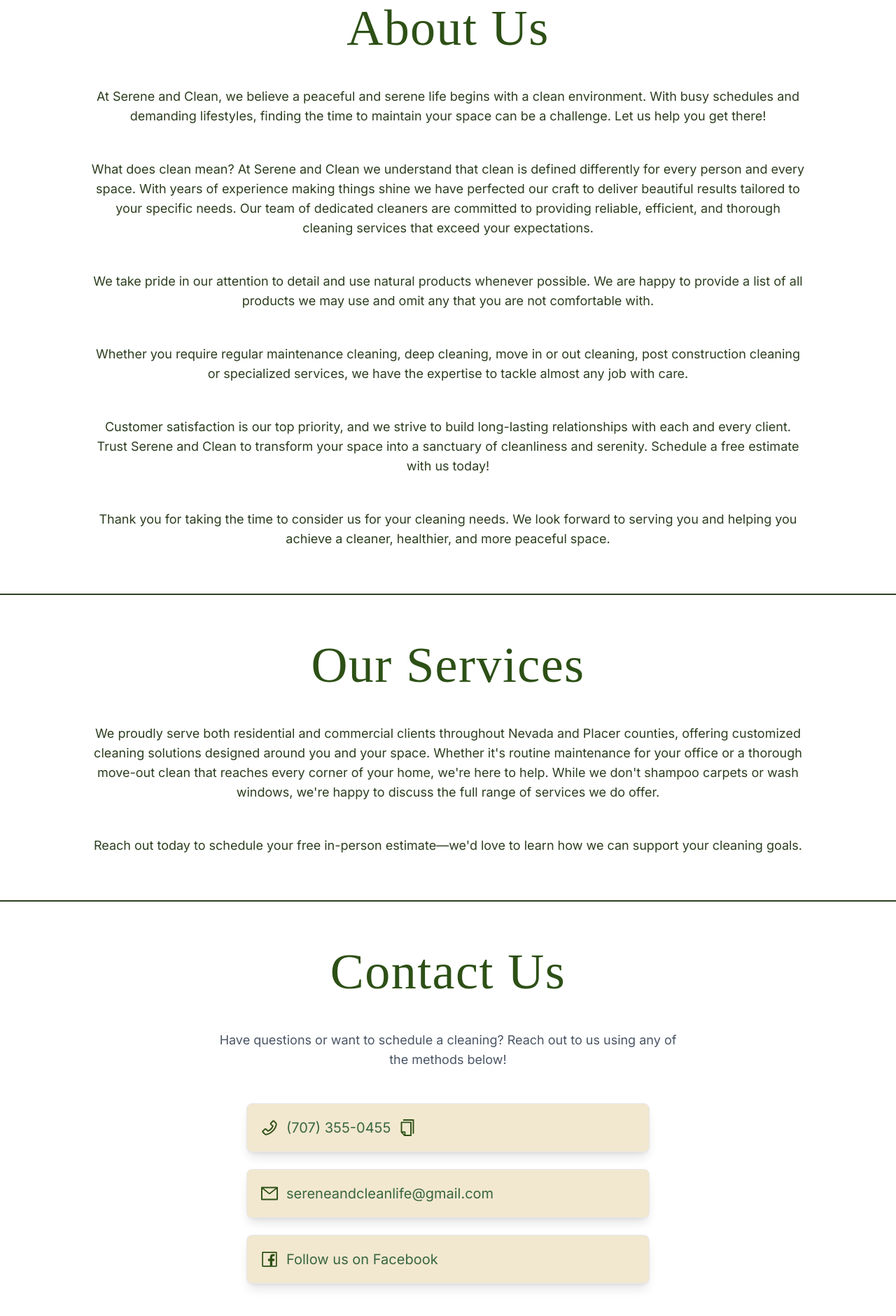
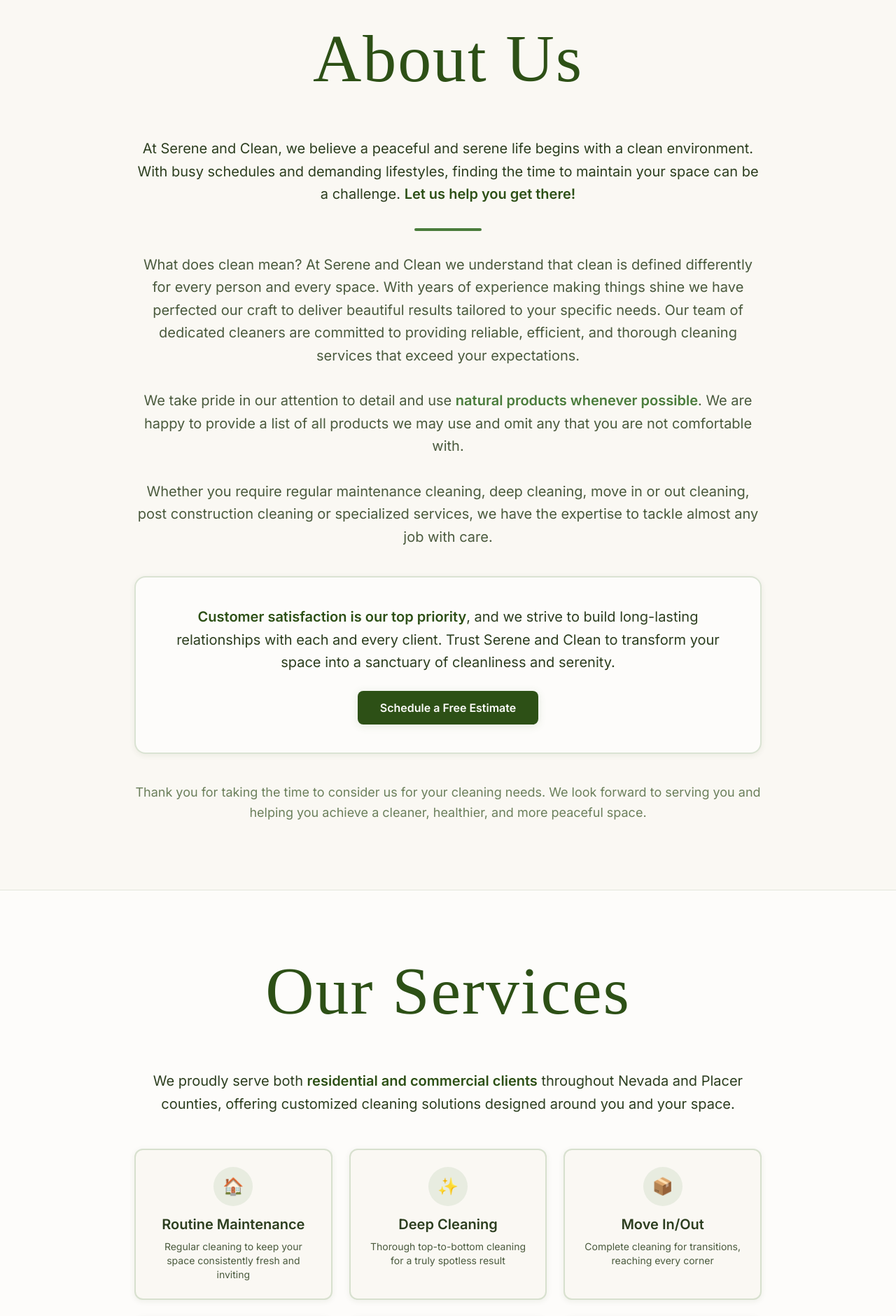
Before and after one commit to TravisAlstrand/serene_and_clean, a React (Vite) app: page / in a window 1280 px wide. Shown: the part 860-2740 px from the top of the page at 70% size. Built offline with nearby package versions, Linux system fonts and the light colour scheme; a web font is replaced by a local one.

Commit message:
styles overhaul

```diff
--- a/src/components/About.jsx
+++ b/src/components/About.jsx
@@ -2,45 +2,76 @@ const About = () => {
   return (
     <section
       id="about"
-      className="w-full scroll-mt-20 border-b-2 bg-white text-center"
+      className="border-sage-light/20 bg-cream w-full scroll-mt-20 border-b"
     >
-      <div className="container mx-auto flex flex-col items-center px-4 py-16">
-        <h2 className="mb-12 text-7xl font-bold text-[#386641]">About Us</h2>
-        <p className="max-w-5xl text-lg">
-          At Serene and Clean, we believe a peaceful and serene life begins with
-          a clean environment. With busy schedules and demanding lifestyles,
-          finding the time to maintain your space can be a challenge. Let us
-          help you get there!
+      <div className="container mx-auto flex flex-col items-center px-4 py-20 md:py-24">
+        <h2 className="text-forest mb-16 text-7xl font-bold md:text-8xl">
+          About Us
+        </h2>
+
+        <div className="max-w-4xl space-y-8 text-center">
+          <p className="text-text-primary text-lg leading-relaxed md:text-xl">
+            At Serene and Clean, we believe a peaceful and serene life begins
+            with a clean environment. With busy schedules and demanding
+            lifestyles, finding the time to maintain your space can be a
+            challenge.{" "}
+            <span className="text-forest font-semibold">
+              Let us help you get there!
+            </span>
           </p>
-        <p className="mt-12 max-w-5xl text-lg">
-          What does clean mean? At Serene and Clean we understand that clean is
-          defined differently for every person and every space. With years of
-          experience making things shine we have perfected our craft to deliver
-          beautiful results tailored to your specific needs. Our team of
-          dedicated cleaners are committed to providing reliable, efficient, and
-          thorough cleaning services that exceed your expectations.
+
+          <div className="my-8 flex justify-center">
+            <div className="bg-moss h-1 w-24 rounded-full"></div>
+          </div>
+
+          <p className="text-text-secondary text-lg leading-relaxed md:text-xl">
+            What does clean mean? At Serene and Clean we understand that clean
+            is defined differently for every person and every space. With years
+            of experience making things shine we have perfected our craft to
+            deliver beautiful results tailored to your specific needs. Our team
+            of dedicated cleaners are committed to providing reliable,
+            efficient, and thorough cleaning services that exceed your
+            expectations.
           </p>
-        <p className="mt-12 max-w-5xl text-lg">
-          We take pride in our attention to detail and use natural products
-          whenever possible. We are happy to provide a list of all products we
-          may use and omit any that you are not comfortable with.
+
+          <p className="text-text-secondary text-lg leading-relaxed md:text-xl">
+            We take pride in our attention to detail and use{" "}
+            <span className="text-moss font-semibold">
+              natural products whenever possible
+            </span>
+            . We are happy to provide a list of all products we may use and omit
+            any that you are not comfortable with.
           </p>
-        <p className="mt-12 max-w-5xl text-lg">
-          Whether you require regular maintenance cleaning, deep cleaning, move
-          in or out cleaning, post construction cleaning or specialized
+
+          <p className="text-text-secondary text-lg leading-relaxed md:text-xl">
+            Whether you require regular maintenance cleaning, deep cleaning,
+            move in or out cleaning, post construction cleaning or specialized
             services, we have the expertise to tackle almost any job with care.
           </p>
-        <p className="mt-12 max-w-5xl text-lg">
-          Customer satisfaction is our top priority, and we strive to build
-          long-lasting relationships with each and every client. Trust Serene
-          and Clean to transform your space into a sanctuary of cleanliness and
-          serenity. Schedule a free estimate with us today!
+
+          <div className="border-moss/20 bg-warm-white shadow-soft my-10 rounded-2xl border-2 p-8 md:p-10">
+            <p className="text-text-primary text-lg leading-relaxed md:text-xl">
+              <span className="text-forest font-semibold">
+                Customer satisfaction is our top priority
+              </span>
+              , and we strive to build long-lasting relationships with each and
+              every client. Trust Serene and Clean to transform your space into
+              a sanctuary of cleanliness and serenity.
             </p>
-        <p className="mt-12 max-w-5xl text-lg">
-          Thank you for taking the time to consider us for your cleaning needs.
-          We look forward to serving you and helping you achieve a cleaner,
-          healthier, and more peaceful space.
+            <a
+              href="#contact"
+              className="bg-forest text-warm-white shadow-natural hover:bg-forest-light focus:ring-moss mt-6 inline-block rounded-lg px-8 py-3 font-semibold transition-all duration-300 hover:scale-105 hover:shadow-[0_4px_20px_rgba(74,124,59,0.3)] focus:ring-2 focus:ring-offset-2 focus:outline-none"
+            >
+              Schedule a Free Estimate
+            </a>
+          </div>
+
+          <p className="text-text-muted text-base leading-relaxed md:text-lg">
+            Thank you for taking the time to consider us for your cleaning
+            needs. We look forward to serving you and helping you achieve a
+            cleaner, healthier, and more peaceful space.
           </p>
+        </div>
       </div>
     </section>
   );
--- a/src/components/Contact.jsx
+++ b/src/components/Contact.jsx
@@ -23,14 +23,14 @@ const Contact = () => {
   return (
     <section
       id="contact"
-      className="w-full scroll-mt-20 border-b-2 bg-white"
+      className="border-sage-light/20 bg-warm-white w-full scroll-mt-20 border-b"
       aria-label="Contact Information"
     >
-      <div className="container mx-auto flex h-full flex-col items-center px-4 py-16">
-        <h2 className="mb-12 text-center text-7xl font-bold text-[#386641]">
+      <div className="container mx-auto flex h-full flex-col items-center px-4 py-20 md:py-24">
+        <h2 className="text-forest mb-16 text-center text-7xl font-bold md:text-8xl">
           Contact Us
         </h2>
-        <p className="mx-auto mb-12 max-w-2xl text-center text-lg text-gray-600">
+        <p className="text-text-secondary mx-auto mb-12 max-w-2xl text-center text-lg leading-relaxed md:text-xl">
           Have questions or want to schedule a cleaning? Reach out to us using
           any of the methods below!
         </p>
@@ -38,48 +38,66 @@ const Contact = () => {
           {/* Mobile: Tel Link */}
           <a
             href="tel:+7073550455"
-            className="flex items-center space-x-3 rounded-lg border border-gray-200 bg-[#f2e8cf] p-5 text-xl shadow-lg transition-shadow duration-300 hover:text-gray-700 hover:shadow-xl lg:hidden"
+            className="border-moss/20 bg-cream shadow-soft hover:border-moss/40 hover:bg-cream-dark hover:shadow-natural flex items-center space-x-3 rounded-lg border-2 p-6 text-xl transition-all duration-300 lg:hidden"
             aria-label="Call us at (707) 355-0455"
           >
-            <PhoneOutlined className="text-2xl" aria-hidden="true" />
-            <span className="text-[#386641]">(707) 355-0455</span>
+            <PhoneOutlined
+              className="text-forest text-2xl"
+              aria-hidden="true"
+            />
+            <span className="text-forest font-medium">(707) 355-0455</span>
           </a>
 
           {/* Desktop: Copy to Clipboard */}
           <button
             onClick={handleCopy}
-            className="hidden w-full cursor-pointer items-center space-x-3 rounded-lg border border-gray-200 bg-[#f2e8cf] p-5 text-xl shadow-lg transition-shadow duration-300 hover:text-gray-700 hover:shadow-xl lg:flex"
+            className="border-moss/20 bg-cream shadow-soft hover:border-moss/40 hover:bg-cream-dark hover:shadow-natural hidden w-full cursor-pointer items-center justify-between rounded-lg border-2 p-6 text-xl transition-all duration-300 lg:flex"
             aria-label="Copy phone number to clipboard"
           >
-            <PhoneOutlined className="text-2xl" aria-hidden="true" />
-            <span className="text-[#386641]">(707) 355-0455</span>
+            <div className="flex items-center space-x-3">
+              <PhoneOutlined
+                className="text-forest text-2xl"
+                aria-hidden="true"
+              />
+              <span className="text-forest font-medium">(707) 355-0455</span>
+            </div>
             {copied ? (
-              <>
-                <span className="text-green-600">Copied!</span>
-                <CheckOutlined className="text-green-600" aria-hidden="true" />
-              </>
+              <div className="flex items-center space-x-2">
+                <span className="text-moss font-semibold">Copied!</span>
+                <CheckOutlined className="text-moss" aria-hidden="true" />
+              </div>
             ) : (
-              <CopyOutlined className="text-2xl" aria-hidden="true" />
+              <CopyOutlined
+                className="text-sage hover:text-moss text-xl transition-colors"
+                aria-hidden="true"
+              />
             )}
           </button>
 
           <a
             href="mailto:sereneandcleanlife@gmail.com"
-            className="flex items-center space-x-3 rounded-lg border border-gray-200 bg-[#f2e8cf] p-5 text-xl shadow-lg transition-shadow duration-300 hover:text-gray-700 hover:shadow-xl"
+            className="border-moss/20 bg-cream shadow-soft hover:border-moss/40 hover:bg-cream-dark hover:shadow-natural flex items-center space-x-3 rounded-lg border-2 p-6 text-xl transition-all duration-300"
             aria-label="Email us at sereneandcleanlife@gmail.com"
           >
-            <MailOutlined className="text-2xl" aria-hidden="true" />
-            <span className="text-[#386641]">sereneandcleanlife@gmail.com</span>
+            <MailOutlined className="text-forest text-2xl" aria-hidden="true" />
+            <span className="text-forest font-medium break-all">
+              sereneandcleanlife@gmail.com
+            </span>
           </a>
           <a
             href="https://www.facebook.com/sereneandcleanlife"
             target="_blank"
             rel="noopener noreferrer"
-            className="flex items-center space-x-3 rounded-lg border border-gray-200 bg-[#f2e8cf] p-5 text-xl shadow-lg transition-shadow duration-300 hover:text-gray-700 hover:shadow-xl"
+            className="border-moss/20 bg-cream shadow-soft hover:border-moss/40 hover:bg-cream-dark hover:shadow-natural flex items-center space-x-3 rounded-lg border-2 p-6 text-xl transition-all duration-300"
             aria-label="Visit our Facebook page (opens in new tab)"
           >
-            <FacebookOutlined className="text-2xl" aria-hidden="true" />
-            <span className="text-[#386641]">Follow us on Facebook</span>
+            <FacebookOutlined
+              className="text-forest text-2xl"
+              aria-hidden="true"
+            />
+            <span className="text-forest font-medium">
+              Follow us on Facebook
+            </span>
           </a>
         </div>
       </div>
--- a/src/components/Services.jsx
+++ b/src/components/Services.jsx
@@ -2,26 +2,135 @@ const Services = () => {
   return (
     <section
       id="services"
-      className="w-full scroll-mt-20 border-b-2 bg-white"
+      className="border-sage-light/20 bg-warm-white w-full scroll-mt-20 border-b"
       aria-label="Services Information"
     >
-      <div className="container mx-auto flex flex-col items-center px-4 py-16 text-center">
-        <h2 className="mb-12 text-7xl font-bold text-[#386641]">
+      <div className="container mx-auto flex flex-col items-center px-4 py-20 text-center md:py-24">
+        <h2 className="text-forest mb-16 text-7xl font-bold md:text-8xl">
           Our Services
         </h2>
-        <p className="max-w-5xl text-lg">
-          We proudly serve both residential and commercial clients throughout
-          Nevada and Placer counties, offering customized cleaning solutions
-          designed around you and your space. Whether it's routine maintenance
-          for your office or a thorough move-out clean that reaches every corner
-          of your home, we're here to help. While we don't shampoo carpets or
-          wash windows, we're happy to discuss the full range of services we do
-          offer.
-        </p>
-        <p className="mt-12 max-w-5xl text-lg">
-          Reach out today to schedule your free in-person estimate—we'd love to
-          learn how we can support your cleaning goals.
-        </p>
+
+        <div className="max-w-4xl space-y-8">
+          <p className="text-text-primary text-lg leading-relaxed md:text-xl">
+            We proudly serve both{" "}
+            <span className="text-forest font-semibold">
+              residential and commercial clients
+            </span>{" "}
+            throughout Nevada and Placer counties, offering customized cleaning
+            solutions designed around you and your space.
+          </p>
+
+          {/* Service Types Grid */}
+          <div className="my-12 grid gap-6 sm:grid-cols-2 lg:grid-cols-3">
+            <div className="group border-moss/20 bg-cream shadow-soft hover:border-moss/40 hover:shadow-natural rounded-xl border-2 p-6 transition-all duration-300 hover:-translate-y-1">
+              <div className="mb-3 flex justify-center">
+                <div className="bg-moss/10 group-hover:bg-moss/20 flex h-14 w-14 items-center justify-center rounded-full text-2xl transition-colors duration-300">
+                  🏠
+                </div>
+              </div>
+              <h3 className="text-forest mb-2 text-xl font-semibold">
+                Routine Maintenance
+              </h3>
+              <p className="text-text-secondary text-sm">
+                Regular cleaning to keep your space consistently fresh and
+                inviting
+              </p>
+            </div>
+
+            <div className="group border-moss/20 bg-cream shadow-soft hover:border-moss/40 hover:shadow-natural rounded-xl border-2 p-6 transition-all duration-300 hover:-translate-y-1">
+              <div className="mb-3 flex justify-center">
+                <div className="bg-moss/10 group-hover:bg-moss/20 flex h-14 w-14 items-center justify-center rounded-full text-2xl transition-colors duration-300">
+                  ✨
+                </div>
+              </div>
+              <h3 className="text-forest mb-2 text-xl font-semibold">
+                Deep Cleaning
+              </h3>
+              <p className="text-text-secondary text-sm">
+                Thorough top-to-bottom cleaning for a truly spotless result
+              </p>
+            </div>
+
+            <div className="group border-moss/20 bg-cream shadow-soft hover:border-moss/40 hover:shadow-natural rounded-xl border-2 p-6 transition-all duration-300 hover:-translate-y-1">
+              <div className="mb-3 flex justify-center">
+                <div className="bg-moss/10 group-hover:bg-moss/20 flex h-14 w-14 items-center justify-center rounded-full text-2xl transition-colors duration-300">
+                  📦
+                </div>
+              </div>
+              <h3 className="text-forest mb-2 text-xl font-semibold">
+                Move In/Out
+              </h3>
+              <p className="text-text-secondary text-sm">
+                Complete cleaning for transitions, reaching every corner
+              </p>
+            </div>
+
+            <div className="group border-moss/20 bg-cream shadow-soft hover:border-moss/40 hover:shadow-natural rounded-xl border-2 p-6 transition-all duration-300 hover:-translate-y-1">
+              <div className="mb-3 flex justify-center">
+                <div className="bg-moss/10 group-hover:bg-moss/20 flex h-14 w-14 items-center justify-center rounded-full text-2xl transition-colors duration-300">
+                  🏢
+                </div>
+              </div>
+              <h3 className="text-forest mb-2 text-xl font-semibold">
+                Office Cleaning
+              </h3>
+              <p className="text-text-secondary text-sm">
+                Professional commercial cleaning for productive workspaces
+              </p>
+            </div>
+
+            <div className="group border-moss/20 bg-cream shadow-soft hover:border-moss/40 hover:shadow-natural rounded-xl border-2 p-6 transition-all duration-300 hover:-translate-y-1">
+              <div className="mb-3 flex justify-center">
+                <div className="bg-moss/10 group-hover:bg-moss/20 flex h-14 w-14 items-center justify-center rounded-full text-2xl transition-colors duration-300">
+                  🔨
+                </div>
+              </div>
+              <h3 className="text-forest mb-2 text-xl font-semibold">
+                Post-Construction
+              </h3>
+              <p className="text-text-secondary text-sm">
+                Detailed cleaning after renovations or building projects
+              </p>
+            </div>
+
+            <div className="group border-moss/20 bg-cream shadow-soft hover:border-moss/40 hover:shadow-natural rounded-xl border-2 p-6 transition-all duration-300 hover:-translate-y-1">
+              <div className="mb-3 flex justify-center">
+                <div className="bg-moss/10 group-hover:bg-moss/20 flex h-14 w-14 items-center justify-center rounded-full text-2xl transition-colors duration-300">
+                  🌟
+                </div>
+              </div>
+              <h3 className="text-forest mb-2 text-xl font-semibold">
+                Specialized Services
+              </h3>
+              <p className="text-text-secondary text-sm">
+                Custom solutions tailored to your unique needs
+              </p>
+            </div>
+          </div>
+
+          <div className="my-8 flex justify-center">
+            <div className="bg-moss h-1 w-24 rounded-full"></div>
+          </div>
+
+          <p className="text-text-secondary text-base leading-relaxed md:text-lg">
+            While we don't shampoo carpets or wash windows, we're happy to
+            discuss the full range of services we do offer.
+          </p>
+
+          <div className="border-forest/20 bg-cream shadow-soft mt-10 rounded-2xl border-2 p-8 md:p-10">
+            <p className="text-text-primary mb-6 text-lg leading-relaxed md:text-xl">
+              <span className="text-forest font-semibold">Reach out today</span>{" "}
+              to schedule your free in-person estimate—we'd love to learn how we
+              can support your cleaning goals.
+            </p>
+            <a
+              href="#contact"
+              className="bg-forest text-warm-white shadow-natural hover:bg-forest-light focus:ring-moss inline-block rounded-lg px-8 py-3 font-semibold transition-all duration-300 hover:scale-105 hover:shadow-[0_4px_20px_rgba(74,124,59,0.3)] focus:ring-2 focus:ring-offset-2 focus:outline-none"
+            >
+              Request Your Free Estimate
+            </a>
+          </div>
+        </div>
       </div>
     </section>
   );
```
Also changed, not shown: src/components/Footer.jsx (+27 -10 lines), src/components/Hero.jsx (+13 -9 lines), src/components/Testimonials.jsx (+30 -22 lines). Lines whose indentation alone changed are shown as unchanged.
